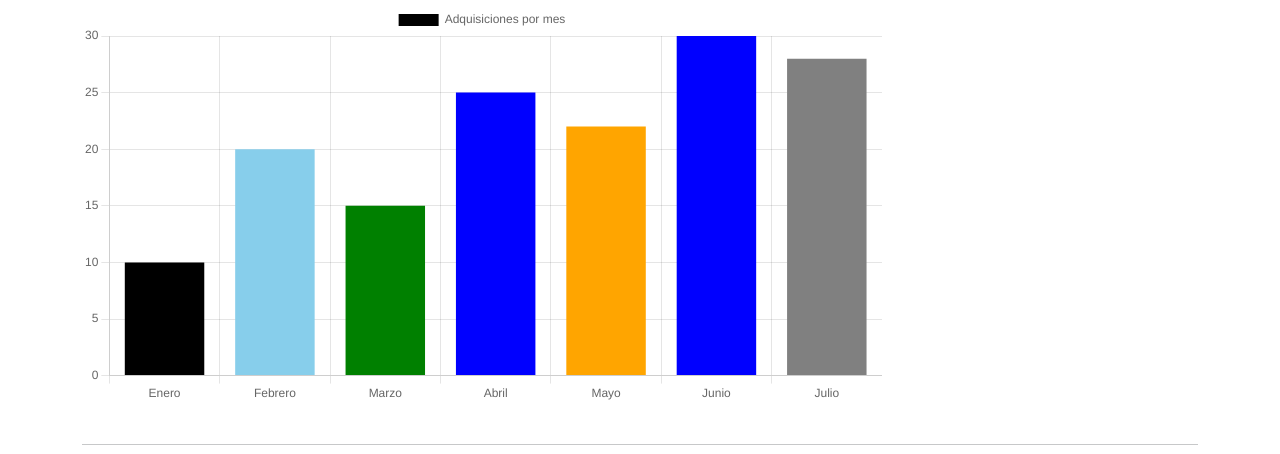
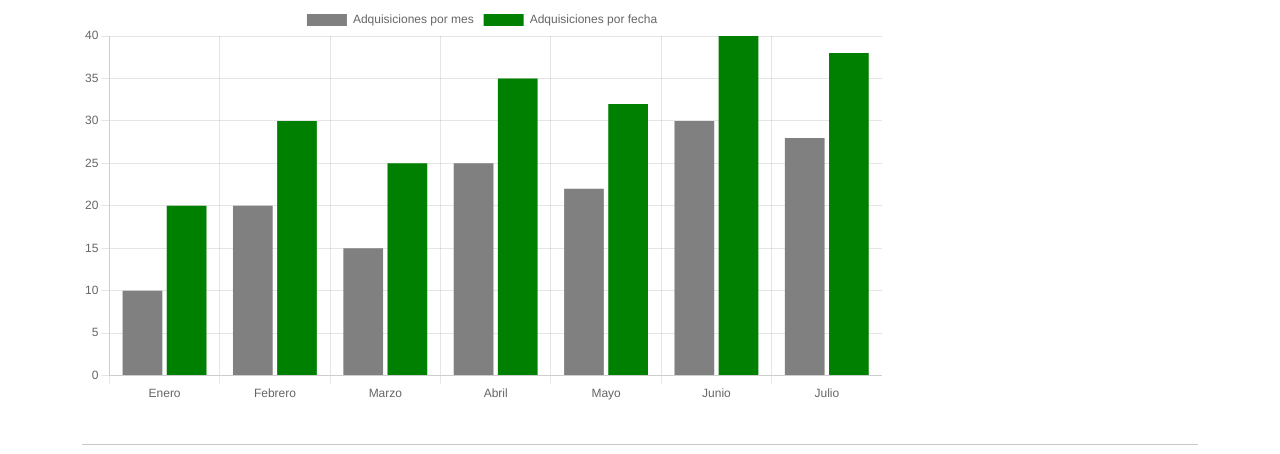
Before and after one commit to fendergx/chartjs-implement, a plain HTML site: page index.html in a window 1280 px wide. Shown: the part 210-664 px from the top of the page. Drawn offline with nearby package versions, Linux system fonts and the light colour scheme.

Commit message:
personalizando grupo de dataset

```diff
--- a/index.html
+++ b/index.html
@@ -53,7 +53,12 @@
                     {
                         label: 'Adquisiciones por mes',
                         data: data.map(row => row.count),
-                        backgroundColor: ["#000000", "skyblue", "green", "blue", "orange", "blue","gray"],
+                        backgroundColor: ["gray"],
+                    },{
+                        label: 'Adquisiciones por fecha',
+                        data: data.map(row => row.count+10),
+                        backgroundColor: ["green"],
+                        borderColor: ['#000000']
                     }
                     ]
                 }
```
